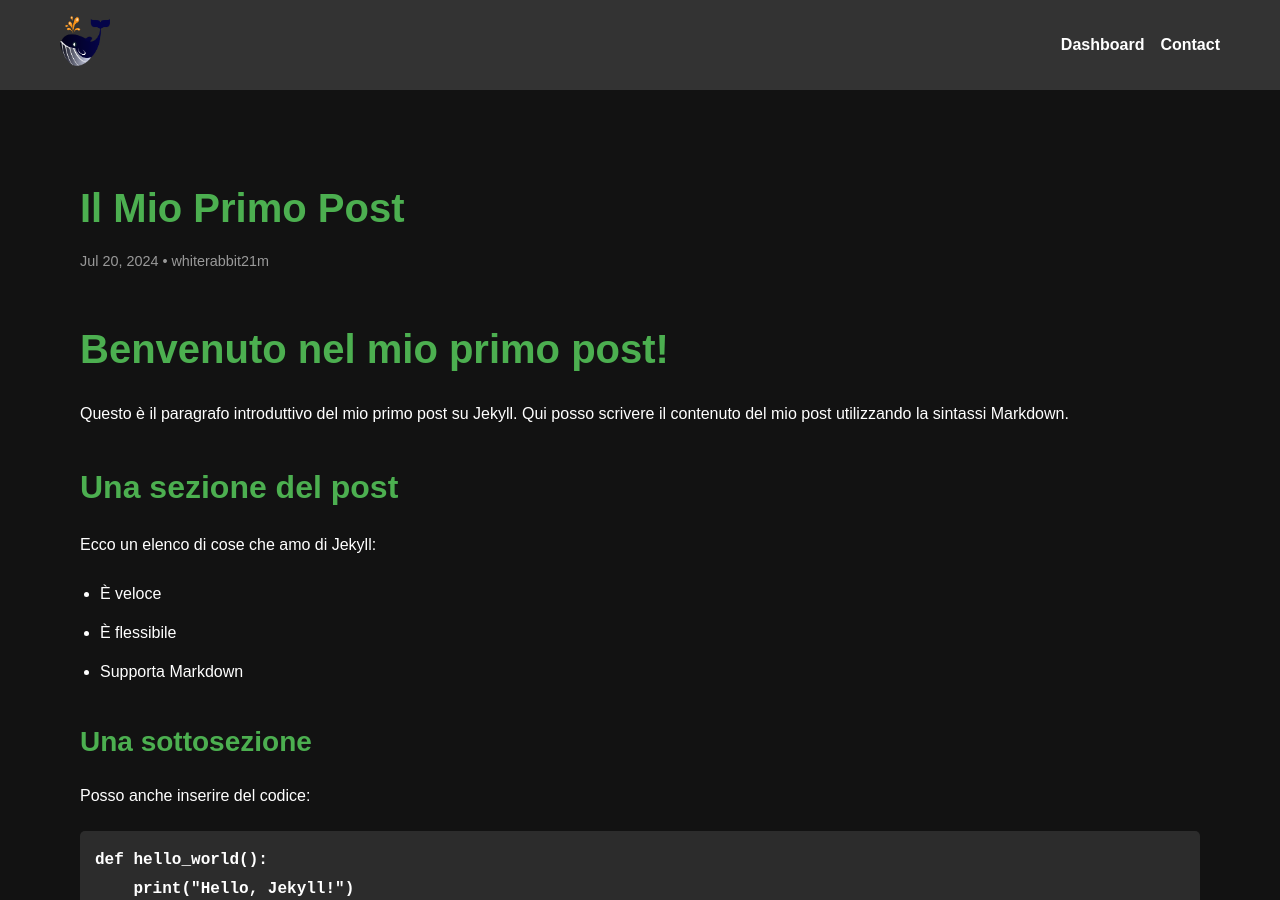
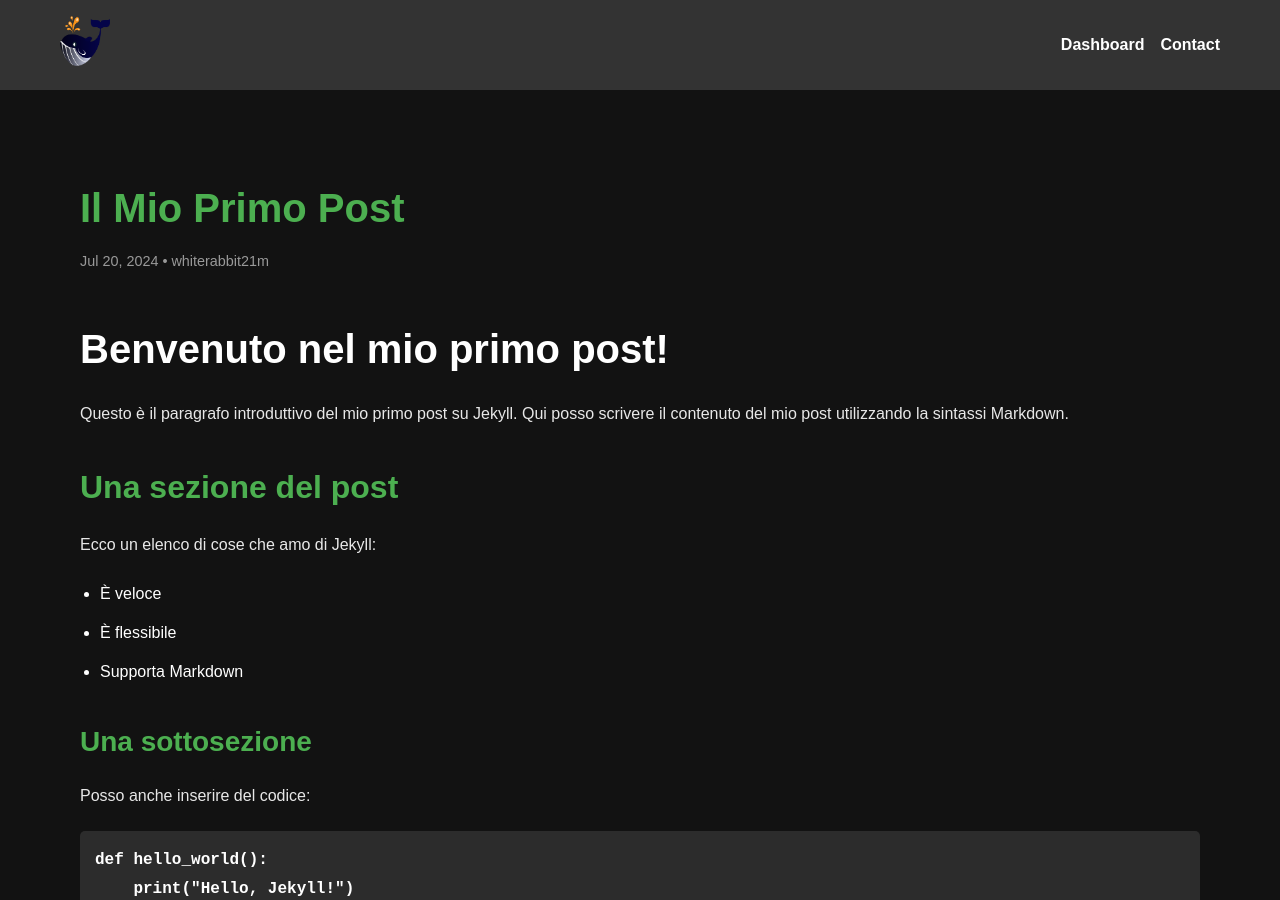
Before and after one commit to whiterabbit21m-test/whiterabbit21m-test.github.io, a Jekyll site: the page built from _posts/2024-07-20-il-mio-primo-post.md, in a window 1280 px wide and 900 px high. Built offline with Jekyll 4.4.1, drawn with Linux system fonts in a browser that asks for light colours.

Commit message:
Update _layout.scss

```diff
--- a/_sass/_layout.scss
+++ b/_sass/_layout.scss
@@ -2,10 +2,11 @@
 $header-height: 80px;
 $footer-height: 100px;
 $max-width: 1200px;
-$primary-color: #333;
-$secondary-color: #4CAF50;
+$primary-color: #4CAF50; // Cambiato da #333 a #4CAF50 per coerenza
+$secondary-color: #45a049; // Leggermente più scuro del primario per hover
 $text-color: #ffffff;
 $background-color: #121212;
+$card-bg-color: #1E1E1E; // Aggiunto per coerenza con altri componenti
 
 // Base layout
 html, body {
@@ -22,21 +23,21 @@
   line-height: 1.6;
   color: $text-color;
   background-color: $background-color;
-  padding-top: $header-height; // Compensazione per l'header fisso
+  padding-top: $header-height;
 }
 
 .site-container {
   display: flex;
   flex-direction: column;
   min-height: 100vh;
-  width: 100%; // Assicura che il container occupi tutta la larghezza
+  width: 100%;
 }
 
 .content-wrapper {
   flex: 1 0 auto;
   display: flex;
   flex-direction: column;
-  width: 100%; // Assicura che il wrapper occupi tutta la larghezza
+  width: 100%;
 }
 
 .wrapper {
@@ -76,22 +77,23 @@
     .post-item {
       margin-bottom: 30px;
       padding: 20px;
-      background-color: rgba(255, 255, 255, 0.05);
-      border-radius: 5px;
+      background-color: $card-bg-color; // Cambiato per coerenza
+      border-radius: 8px; // Aumentato per coerenza con altri componenti
 
       .post-link {
         font-size: 1.5rem;
-        color: $secondary-color;
+        color: $primary-color;
         text-decoration: none;
 
         &:hover {
+          color: $secondary-color;
           text-decoration: underline;
         }
       }
 
       .post-meta {
         font-size: 0.9rem;
-        color: #888;
+        color: rgba($text-color, 0.7); // Modificato per migliore leggibilità
         margin-top: 5px;
       }
     }
@@ -101,7 +103,7 @@
 // General typography
 h1, h2, h3, h4, h5, h6 {
   margin-bottom: 15px;
-  color: $secondary-color;
+  color: $text-color; // Cambiato da $secondary-color a $text-color per coerenza
 }
 
 h1 { font-size: 2.5em; }
@@ -113,15 +115,16 @@
 
 p {
   margin-bottom: 20px;
+  color: rgba($text-color, 0.9); // Aggiunto per coerenza con altri stili
 }
 
 a {
-  color: $secondary-color;
+  color: $primary-color;
   text-decoration: none;
   transition: color 0.3s ease;
 
   &:hover {
-    color: lighten($secondary-color, 10%);
+    color: $secondary-color;
     text-decoration: underline;
   }
 }
@@ -139,7 +142,7 @@
 // Responsive styles
 @media (max-width: 768px) {
   body {
-    padding-top: 120px; // Aumentato per compensare l'header più grande su mobile
+    padding-top: 120px;
   }
 
   .wrapper,
```
